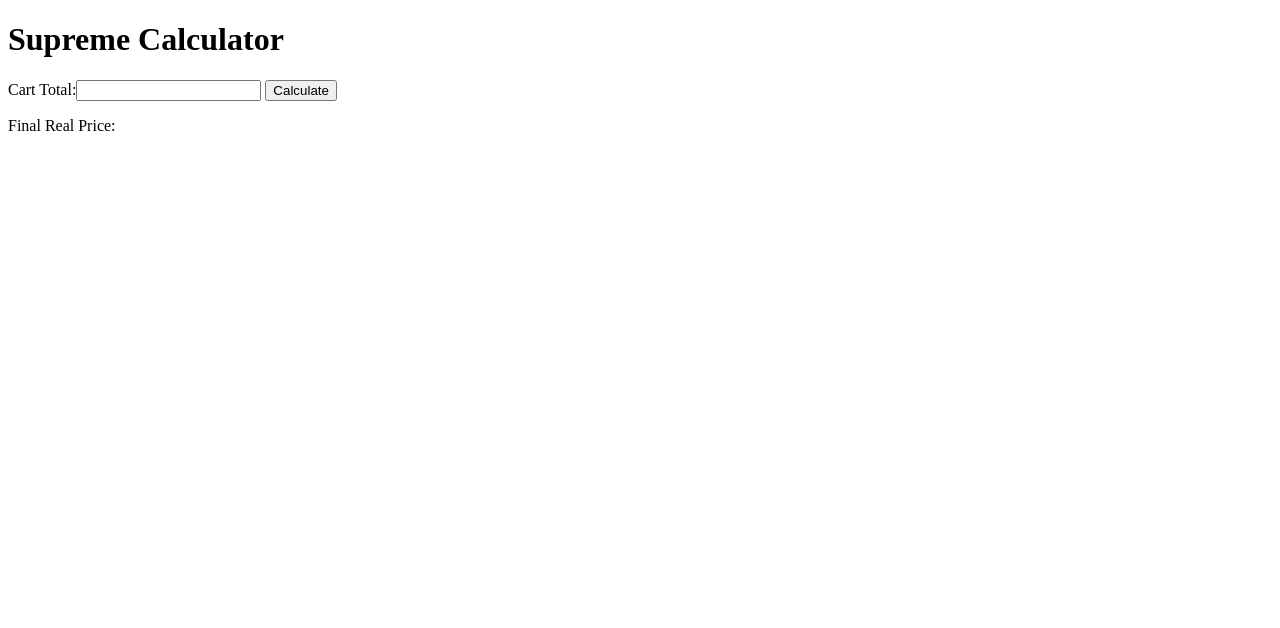
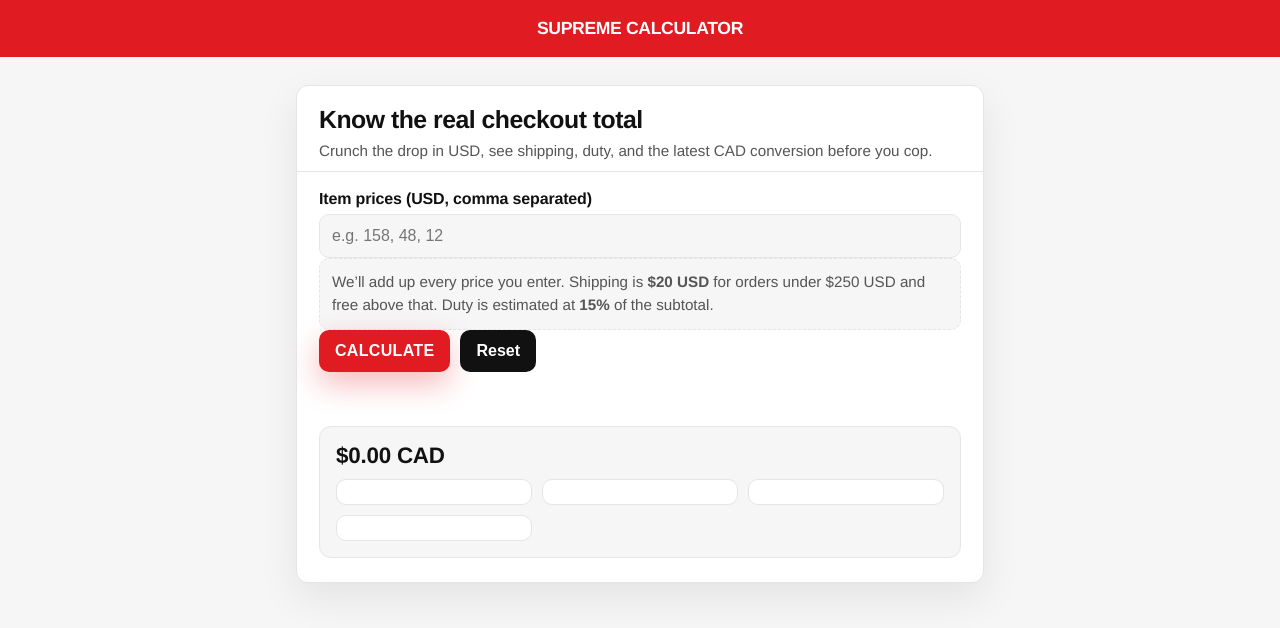
Before and after one commit to aidanfwong/Supreme-Calculator, a plain HTML site: page index.html in a window 1280 px wide. Drawn offline with Linux system fonts and the light colour scheme.

Commit message:
Organize assets and externalize styling

```diff
--- /dev/null
+++ b/app.js
@@ -0,0 +1,101 @@
+const usdInput = document.getElementById('usdPrice');
+const form = document.getElementById('calcForm');
+const statusEl = document.getElementById('status');
+const resultsEl = document.getElementById('results');
+const finalCadEl = document.getElementById('finalCad');
+const usdSummary = document.getElementById('usdSummary');
+const shippingSummary = document.getElementById('shippingSummary');
+const dutySummary = document.getElementById('dutySummary');
+const rateSummary = document.getElementById('rateSummary');
+const resetButton = document.getElementById('resetButton');
+
+const DUTY_RATE = 0.15;
+const SHIPPING_COST = 20;
+const FREE_SHIPPING_THRESHOLD = 250;
+
+function formatCurrency(value, currency = 'USD') {
+  return new Intl.NumberFormat('en-US', { style: 'currency', currency }).format(value);
+}
+
+function setStatus(message, variant = '') {
+  statusEl.textContent = message;
+  statusEl.className = `status ${variant ? `status--${variant}` : ''}`;
+}
+
+function toggleResults(visible) {
+  resultsEl.hidden = !visible;
+}
+
+async function fetchConversionRate() {
+  const response = await fetch('https://open.er-api.com/v6/latest/USD');
+  if (!response.ok) {
+    throw new Error('Unable to fetch conversion rate');
+  }
+
+  const data = await response.json();
+  if (!data?.rates?.CAD) {
+    throw new Error('CAD rate unavailable');
+  }
+
+  return data.rates.CAD;
+}
+
+function parseUsdInput(rawValue) {
+  const entries = rawValue
+    .split(',')
+    .map((item) => item.trim())
+    .filter(Boolean)
+    .map((item) => Number(item));
+
+  if (entries.length === 0 || entries.some((value) => !Number.isFinite(value) || value <= 0)) {
+    return null;
+  }
+
+  return entries.reduce((sum, value) => sum + value, 0);
+}
+
+async function handleCalculation(event) {
+  event.preventDefault();
+  const usd = parseUsdInput(usdInput.value);
+
+  if (!Number.isFinite(usd) || usd <= 0) {
+    setStatus('Enter item prices separated by commas (numbers only).', 'error');
+    toggleResults(false);
+    return;
+  }
+
+  setStatus('Fetching the latest USD → CAD rate…');
+  toggleResults(false);
+
+  try {
+    const conversionRate = await fetchConversionRate();
+    const shipping = usd > FREE_SHIPPING_THRESHOLD ? 0 : SHIPPING_COST;
+    const duty = usd * DUTY_RATE;
+    const totalUsd = usd + shipping + duty;
+    const totalCad = totalUsd * conversionRate;
+
+    finalCadEl.textContent = `${formatCurrency(totalCad, 'CAD')} CAD`;
+    usdSummary.textContent = `Subtotal from items: ${formatCurrency(usd)}`;
+    shippingSummary.textContent = shipping === 0
+      ? 'Shipping: Free'
+      : `Shipping: ${formatCurrency(shipping)}`;
+    dutySummary.textContent = `Duty (15%): ${formatCurrency(duty)}`;
+    rateSummary.textContent = `USD → CAD rate: ${conversionRate.toFixed(4)}`;
+
+    toggleResults(true);
+    setStatus('Calculation updated with live rates.', 'success');
+  } catch (error) {
+    console.error(error);
+    setStatus('Could not update rates right now. Please try again.', 'error');
+  }
+}
+
+function resetForm() {
+  form.reset();
+  usdInput.focus();
+  toggleResults(false);
+  setStatus('');
+}
+
+form.addEventListener('submit', handleCalculation);
+resetButton.addEventListener('click', resetForm);
--- a/index.html
+++ b/index.html
@@ -2,38 +2,49 @@
 <html lang="en">
 <head>
   <meta charset="UTF-8">
+  <meta name="viewport" content="width=device-width, initial-scale=1.0">
   <title>Supreme Calculator</title>
+  <link rel="stylesheet" href="styles.css">
 </head>
 <body>
-  <h1>Supreme Calculator</h1>
-  <label>Cart Total:<input type="number" id="usdPrice"></label>
-  <button onclick="calculate()">Calculate</button>
-  <p>Final Real Price:<span id="finalPrice"></span></p>
+  <div class="hero">Supreme Calculator</div>
+  <main class="wrapper">
+    <section class="card">
+      <header class="card__header">
+        <h1 class="card__title">Know the real checkout total</h1>
+        <p class="muted">Crunch the drop in USD, see shipping, duty, and the latest CAD conversion before you cop.</p>
+      </header>
 
-  <script>
-    async function calculate() {
-      const usd = Number(document.getElementById('usdPrice').value)
-      let shipping = 20
-      const dutyRate = 0.15
+      <section class="card__body">
+        <form id="calcForm" novalidate>
+          <label for="usdPrice">
+            Item prices (USD, comma separated)
+            <input type="text" id="usdPrice" name="usdPrice" placeholder="e.g. 158, 48, 12">
+          </label>
+          <p class="hint">We’ll add up every price you enter. Shipping is <strong>$20 USD</strong> for orders under $250 USD and
+ free above that. Duty is estimated at <strong>15%</strong> of the subtotal.</p>
 
-      if (usd > 250) {
-        shipping = 0
-      }
+          <div class="actions">
+            <button class="btn-primary" type="submit">Calculate</button>
+            <button class="btn-secondary" type="button" id="resetButton">Reset</button>
+          </div>
+        </form>
 
-      const duty = usd * dutyRate
-      const totalUsd = usd + shipping + duty
+        <div class="status" id="status" aria-live="polite"></div>
 
-      try {
-        const res = await fetch('https://open.er-api.com/v6/latest/USD')
-        const data = await res.json()
-        const conversionRate = data.rates.CAD
+        <div class="results" id="results" hidden>
+          <p class="results__total" id="finalCad">$0.00 CAD</p>
+          <ul class="results__breakdown">
+            <li id="usdSummary"></li>
+            <li id="shippingSummary"></li>
+            <li id="dutySummary"></li>
+            <li id="rateSummary"></li>
+          </ul>
+        </div>
+      </section>
+    </section>
+  </main>
 
-        const finalCad = totalUsd * conversionRate
-        document.getElementById('finalPrice').textContent = finalCad.toFixed(2)
-      } catch (err) {
-        document.getElementById('finalPrice').textContent = 'Error fetching rate'
-      }
-    }
-  </script>
+  <script src="app.js" defer></script>
 </body>
 </html>
--- /dev/null
+++ b/styles.css
@@ -0,0 +1,201 @@
+:root {
+  --supreme-red: #e11b22;
+  --ink: #111;
+  --ink-soft: #555;
+  --surface: #fff;
+  --surface-muted: #f6f6f6;
+  --border: #e5e5e5;
+  --success: #0f9d58;
+  --error: #d93025;
+}
+
+* {
+  box-sizing: border-box;
+}
+
+body {
+  margin: 0;
+  min-height: 100vh;
+  font-family: "Helvetica Neue", Arial, sans-serif;
+  background: var(--surface-muted);
+  color: var(--ink);
+}
+
+.hero {
+  background: var(--supreme-red);
+  color: #fff;
+  padding: 18px 24px;
+  display: flex;
+  align-items: center;
+  justify-content: center;
+  font-weight: 800;
+  letter-spacing: -0.02em;
+  text-transform: uppercase;
+  font-size: 1.1rem;
+}
+
+.wrapper {
+  max-width: 720px;
+  margin: 28px auto 40px;
+  padding: 0 16px;
+}
+
+.card {
+  background: var(--surface);
+  border: 1px solid var(--border);
+  border-radius: 12px;
+  box-shadow: 0 15px 40px rgba(0, 0, 0, 0.08);
+  overflow: hidden;
+}
+
+.card__header {
+  padding: 20px 22px 10px;
+  border-bottom: 1px solid var(--border);
+}
+
+.card__title {
+  margin: 0 0 6px;
+  font-size: 1.55rem;
+  font-weight: 800;
+  letter-spacing: -0.02em;
+}
+
+.muted {
+  color: var(--ink-soft);
+  margin: 0;
+  font-size: 0.95rem;
+  line-height: 1.4;
+}
+
+.card__body {
+  padding: 18px 22px 24px;
+  display: grid;
+  gap: 16px;
+}
+
+label {
+  display: grid;
+  gap: 6px;
+  font-weight: 700;
+  color: var(--ink);
+  letter-spacing: -0.01em;
+}
+
+input[type="text"] {
+  background: var(--surface-muted);
+  color: var(--ink);
+  border: 1px solid var(--border);
+  border-radius: 10px;
+  padding: 12px;
+  font-size: 1rem;
+  transition: border-color 0.2s ease, box-shadow 0.2s ease;
+}
+
+input[type="text"]:focus {
+  outline: none;
+  border-color: var(--supreme-red);
+  box-shadow: 0 0 0 3px rgba(225, 27, 34, 0.14);
+  background: #fff;
+}
+
+.hint {
+  margin: 0;
+  font-size: 0.95rem;
+  color: var(--ink-soft);
+  line-height: 1.5;
+  background: var(--surface-muted);
+  border-radius: 10px;
+  padding: 12px;
+  border: 1px dashed var(--border);
+}
+
+.actions {
+  display: flex;
+  gap: 10px;
+  flex-wrap: wrap;
+}
+
+button {
+  border: none;
+  border-radius: 10px;
+  padding: 12px 16px;
+  font-weight: 800;
+  font-size: 1rem;
+  cursor: pointer;
+  transition: transform 0.15s ease, box-shadow 0.15s ease, filter 0.15s ease;
+}
+
+button:focus-visible {
+  outline: 3px solid rgba(225, 27, 34, 0.35);
+  outline-offset: 2px;
+}
+
+.btn-primary {
+  background: var(--supreme-red);
+  color: #fff;
+  box-shadow: 0 12px 30px rgba(225, 27, 34, 0.3);
+  text-transform: uppercase;
+  letter-spacing: 0.02em;
+}
+
+.btn-primary:hover {
+  filter: brightness(1.03);
+  transform: translateY(-1px);
+}
+
+.btn-secondary {
+  background: #111;
+  color: #fff;
+}
+
+.btn-secondary:hover {
+  filter: brightness(1.08);
+}
+
+.status {
+  min-height: 22px;
+  font-size: 0.95rem;
+  color: var(--ink-soft);
+}
+
+.status--error {
+  color: var(--error);
+}
+
+.status--success {
+  color: var(--success);
+}
+
+.results {
+  border: 1px solid var(--border);
+  border-radius: 12px;
+  padding: 16px;
+  background: var(--surface-muted);
+  display: grid;
+  gap: 10px;
+}
+
+.results__total {
+  margin: 0;
+  font-size: 1.4rem;
+  font-weight: 800;
+  letter-spacing: -0.01em;
+}
+
+.results__breakdown {
+  display: grid;
+  grid-template-columns: repeat(auto-fit, minmax(160px, 1fr));
+  gap: 10px;
+  margin: 0;
+  padding: 0;
+  list-style: none;
+  color: var(--ink-soft);
+  font-size: 0.95rem;
+}
+
+.results__breakdown li {
+  padding: 12px;
+  border: 1px solid var(--border);
+  border-radius: 10px;
+  background: #fff;
+}
```
